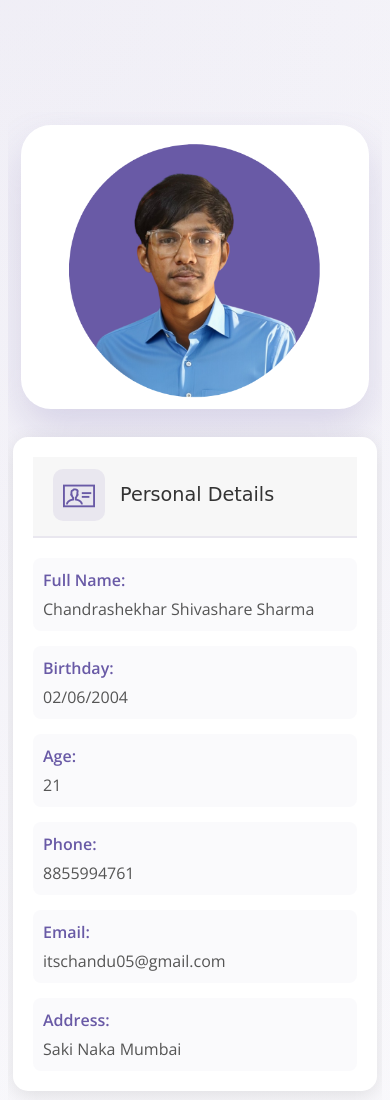
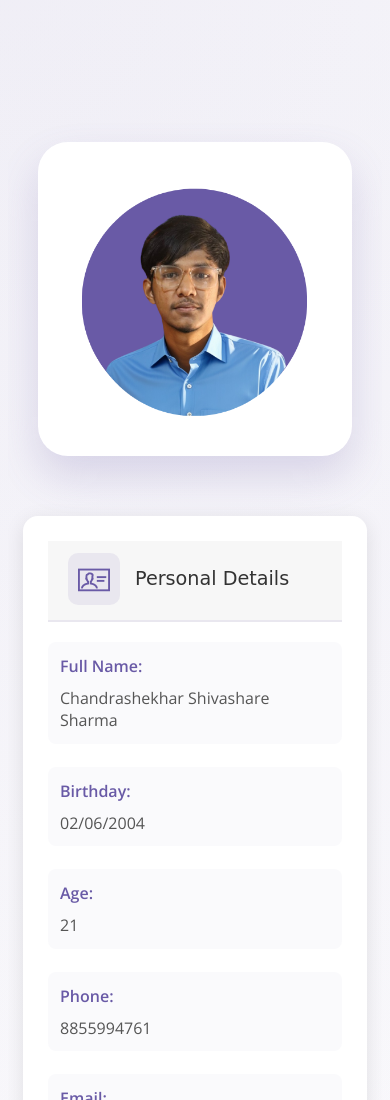
Before and after one commit to github-cyrus/Cyrus, a plain HTML site: page index.html in a window 390 px wide. Shown: the part 900-2000 px from the top of the page. Drawn offline with nearby package versions, Linux system fonts and the light colour scheme; a web font is replaced by a local one.

Commit message:
Update index.html

```diff
--- a/index.html
+++ b/index.html
@@ -397,8 +397,8 @@
 
         .about-img-holder {
             position: relative;
-            width: 380px;
-            height: 380px;
+            width: 100%;
+            height: auto;
             margin: 0 auto;
             perspective: 1000px;
             max-width: 100%;
@@ -415,7 +415,7 @@
 
         .about-img {
             width: 100%;
-            height: 100%;
+            height: auto;
             border-radius: 30px;
             object-fit: cover;
             box-shadow: 0 20px 40px rgba(105, 90, 166, 0.2);
@@ -639,18 +639,24 @@
         }
 
         .profile-container {
-            position: sticky;
-            top: 100px;
+            position: relative;  /* Changed from sticky */
+            padding: 15px;
+            width: 100%;
+            display: flex;
+            flex-direction: column;
+            align-items: center;
+            gap: 20px;  /* Added gap between elements */
         }
 
         .about-img-holder {
             position: relative;
-            width: 380px;
-            height: 380px;
-            margin: 0 auto;
+            width: 100%;
+            max-width: 350px; /* Added max-width */
+            height: auto;
+            margin: 0;  /* Removed bottom margin */
             perspective: 1000px;
-            max-width: 100%;
             padding: 15px;
+            z-index: 2; /* Added z-index */
         }
 
         .about-img-holder .about-img-inner {
@@ -663,7 +669,7 @@
 
         .about-img {
             width: 100%;
-            height: 100%;
+            height: auto;
             border-radius: 30px;
             object-fit: cover;
             box-shadow: 0 20px 40px rgba(105, 90, 166, 0.2);
@@ -880,9 +886,8 @@
             }
 
             .about-img-holder {
-                width: 320px;
-                height: 320px;
-                padding: 12px;
+                width: 300px;
+                height: 300px;
             }
 
             .tech-stack-grid {
@@ -903,9 +908,14 @@
             }
 
             .about-img-holder {
-                width: 280px;
-                height: 280px;
+                width: 100%;
+                height: auto;
                 padding: 10px;
+            }
+
+            .about-img {
+                width: 100%;
+                height: auto;
             }
 
             .tech-stack-grid {
@@ -1005,9 +1015,14 @@
             }
 
             .about-img-holder {
-                width: 240px;
-                height: 240px;
+                width: 100%;
+                height: auto;
                 padding: 8px;
+            }
+
+            .about-img {
+                width: 100%;
+                height: auto;
             }
 
             .about-description {
@@ -1044,13 +1059,14 @@
 
         @media (max-width: 380px) {
             .about-img-holder {
-                width: 220px;
-                height: 220px;
+                width: 100%;
+                height: auto;
                 padding: 6px;
             }
 
-            .about-img,
-            .about-img-back {
+            .about-img {
+                width: 100%;
+                height: auto;
                 border-radius: 18px;
             }
 
@@ -1156,10 +1172,13 @@
             background: #fff;
             border-radius: 15px;
             box-shadow: 0 5px 20px rgba(0, 0, 0, 0.1);
-            padding: 25px;
-            margin-top: 30px;
+            padding: 30px;
+            width: 100%;
+            max-width: 400px; /* Increased from 350px */
+            margin: 0;
             transition: all 0.3s ease;
-            width: 100%;
+            position: relative;
+            z-index: 1;
         }
 
         .personal-details-card:hover {
@@ -1197,34 +1216,35 @@
 
         .detail-item {
             display: flex;
-            align-items: center;
-            padding: 10px;
+            flex-direction: column; /* Changed to column layout */
+            padding: 12px;
             background: rgba(105, 90, 166, 0.03);
             border-radius: 8px;
             transition: all 0.3s ease;
-        }
-
-        .detail-item:hover {
-            background: rgba(105, 90, 166, 0.08);
-            transform: translateX(5px);
-        }
-
-        .detail-label {
-            min-width: 120px;
+            margin-bottom: 8px; /* Added spacing between items */
+        }
+
+        .detail-item .detail-label {
             font-weight: 600;
             color: #695aa6;
-        }
-
-        .detail-value {
+            margin-bottom: 4px; /* Added space between label and value */
+        }
+
+        .detail-item .detail-value {
             color: #555;
+            word-wrap: break-word; /* Ensures text wraps properly */
+            line-height: 1.4;
+            width: 100%; /* Ensures full width is used */
         }
 
         .profile-container {
-            position: sticky;
-            top: 100px;
+            position: relative;  /* Changed from sticky */
+            padding: 15px;
+            width: 100%;
             display: flex;
             flex-direction: column;
             align-items: center;
+            gap: 20px;  /* Added gap between elements */
         }
 
         .about-img-holder {
@@ -1853,6 +1873,84 @@
 
             .profile-container {
                 padding: 3px;
+            }
+        }
+
+        /* Profile section spacing fixes */
+        .profile-container {
+            position: relative;
+            display: flex;
+            flex-direction: column;
+            align-items: center;
+            gap: 40px; /* Increased gap between elements */
+            padding: 20px;
+            width: 100%;
+        }
+
+        .about-img-holder {
+            position: relative;
+            width: 100%;
+            max-width: 350px;
+            height: auto;
+            margin: 0;
+            padding: 20px; /* Increased padding */
+            perspective: 1000px;
+            z-index: 2;
+        }
+
+        .personal-details-card {
+            background: #fff;
+            border-radius: 15px;
+            box-shadow: 0 5px 20px rgba(0, 0, 0, 0.1);
+            padding: 30px; /* Increased padding */
+            width: 100%;
+            max-width: 350px;
+            margin: 0;
+            transition: all 0.3s ease;
+            position: relative;
+            z-index: 1;
+        }
+
+        /* Mobile responsive adjustments */
+        @media (max-width: 768px) {
+            .profile-container {
+                gap: 30px; /* Slightly reduced gap on mobile */
+                padding: 15px;
+            }
+
+            .about-img-holder {
+                padding: 15px;
+            }
+
+            .personal-details-card {
+                padding: 25px;
+            }
+        }
+
+        /* Add these header text styles */
+        .header-content {
+            overflow: visible; /* Changed from hidden */
+        }
+
+        .header-title {
+            position: relative;
+            white-space: nowrap; /* Prevents text wrapping */
+        }
+
+        .header-title .down {
+            font-size: 3rem;
+            display: block;
+            width: auto; /* Allow text to expand naturally */
+            overflow: visible;
+            margin: 15px 0;
+        }
+
+        /* Responsive adjustments */
+        @media (max-width: 768px) {
+            .header-title .down {
+                font-size: 2.2rem;
+                white-space: normal; /* Allow wrapping on mobile */
+                line-height: 1.2;
             }
         }
     </style>
@@ -2213,7 +2311,8 @@
         <div class="header-content container">
             <h1 class="header-title">
                 <span class="up">HI!</span>
-                <span class="down">I am Chandrashekhar</span>
+                <span class="down">I'm</span>
+                <span class="down">Chandrashekhar</span>
             </h1>
             <p class="header-subtitle">Junior Data Scientist</p>
 
@@ -2697,9 +2796,9 @@
                 </div>
                 <div class="col-sm offset-sm-2 offset-md-3">
                     <button class="btn btn-lg my-font btn-light rounded">Hire Me</button>
-                </div>
-            </div> <!-- end of row -->
-        </div> <!-- end of container -->
+                </div> <!-- end of row -->
+            </div> <!-- end of container -->
+        </div>
     </section> <!-- end of section -->
 
     <!-- contact section -->
```
